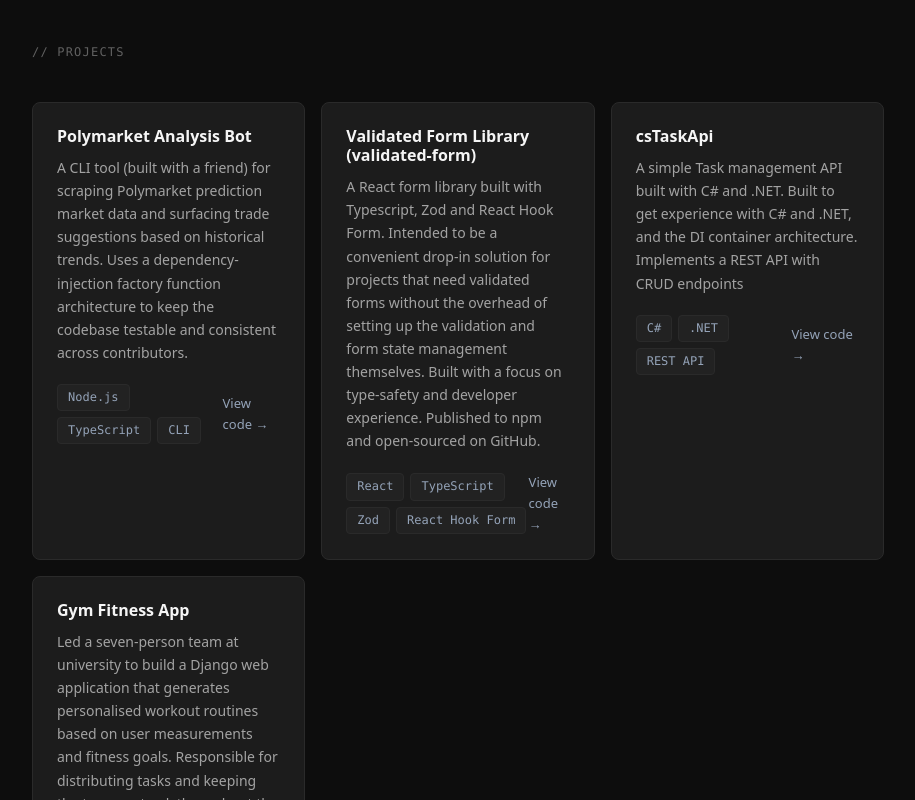
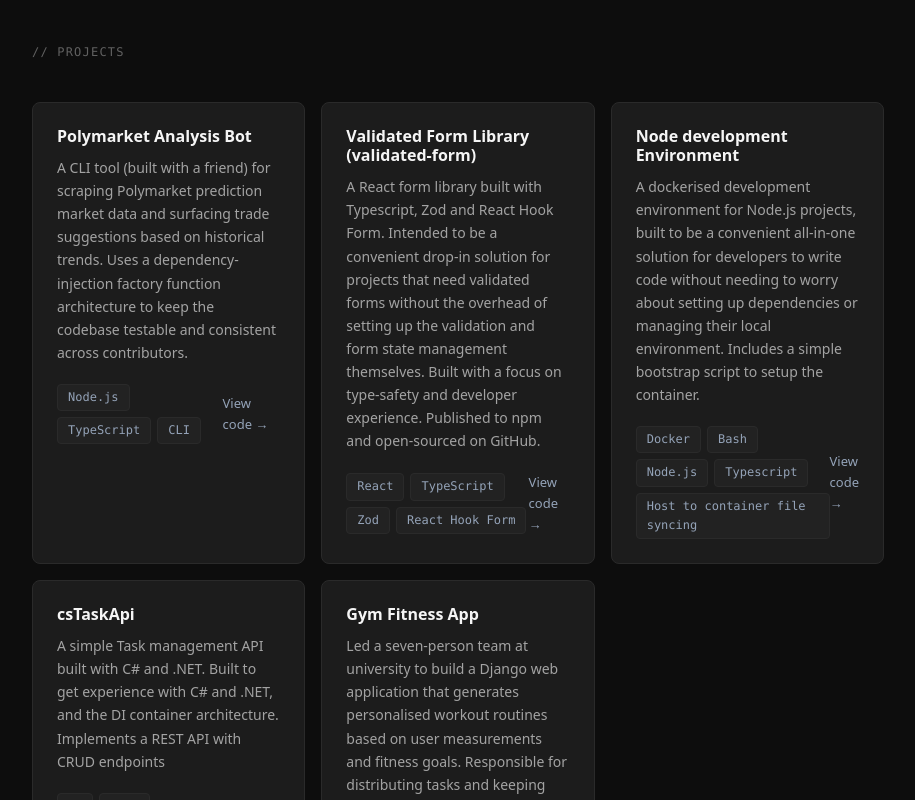
Before and after one commit to liam-michel/portfolio-site, a React (Vite) app: page / in a window 1280 px wide. Shown: the part 2260-3060 px from the top of the page, without its empty margins (182-1097 px from the left). Built offline with nearby package versions, Linux system fonts and the light colour scheme.

Commit message:
added node-dev-env project

```diff
--- a/src/App.tsx
+++ b/src/App.tsx
@@ -84,6 +84,18 @@
     desc: 'A React form library built with Typescript, Zod and React Hook Form. Intended to be a convenient drop-in solution for projects that need validated forms without the overhead of setting up the validation and form state management themselves. Built with a focus on type-safety and developer experience. Published to npm and open-sourced on GitHub.',
     tags: ['React', 'TypeScript', 'Zod', 'React Hook Form'],
     href: 'https://github.com/liam-michel/validated-form/',
+  },
+  {
+    name: 'Node development Environment',
+    desc: 'A dockerised development environment for Node.js projects, built to be a convenient all-in-one solution for developers to write code without needing to worry about setting up dependencies or managing their local environment. Includes a simple bootstrap script to setup the container.',
+    tags: [
+      'Docker',
+      'Bash',
+      'Node.js',
+      'Typescript',
+      'Host to container file syncing',
+    ],
+    href: 'https://github.com/liam-michel/node-dev-env',
   },
   {
     name: 'csTaskApi',
```
Lines whose indentation alone changed are shown as unchanged.
